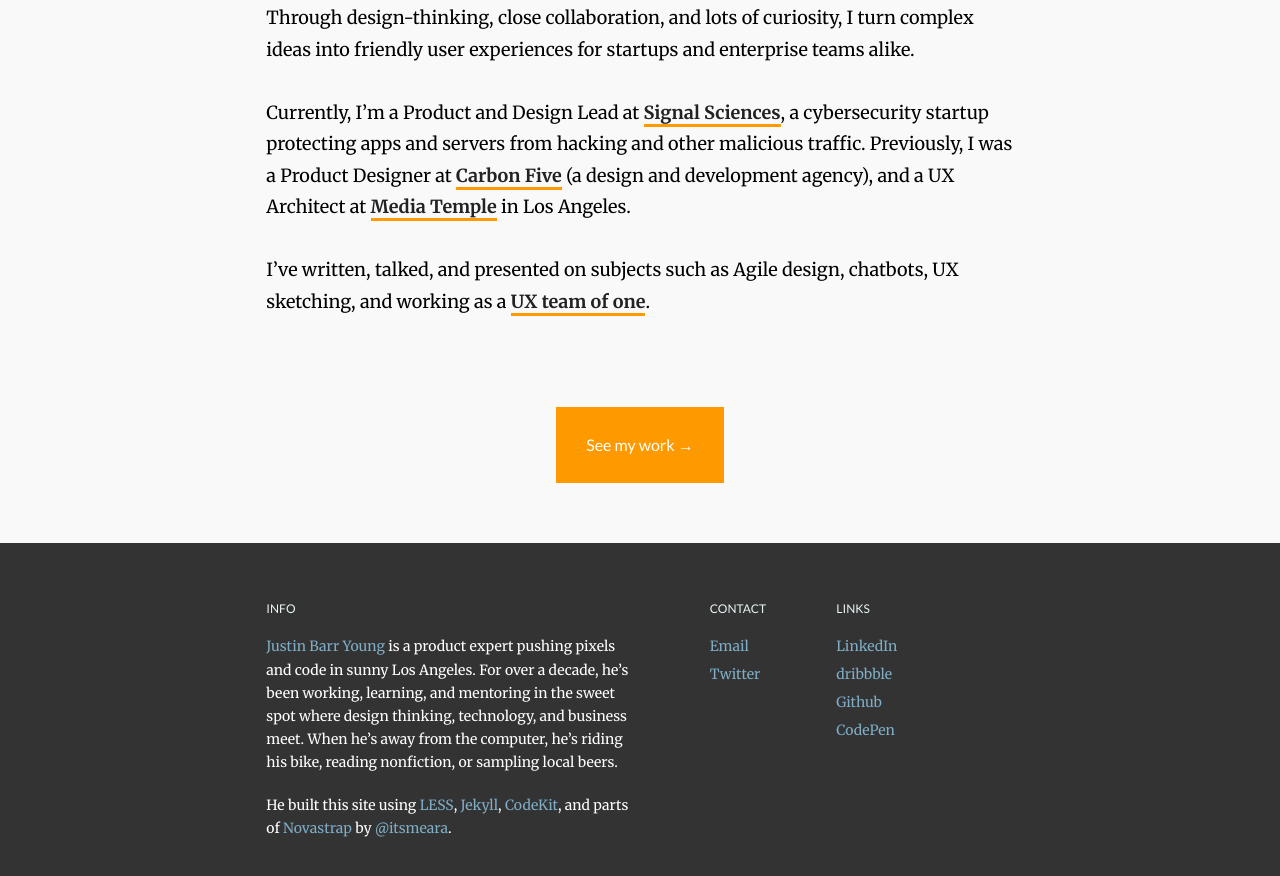
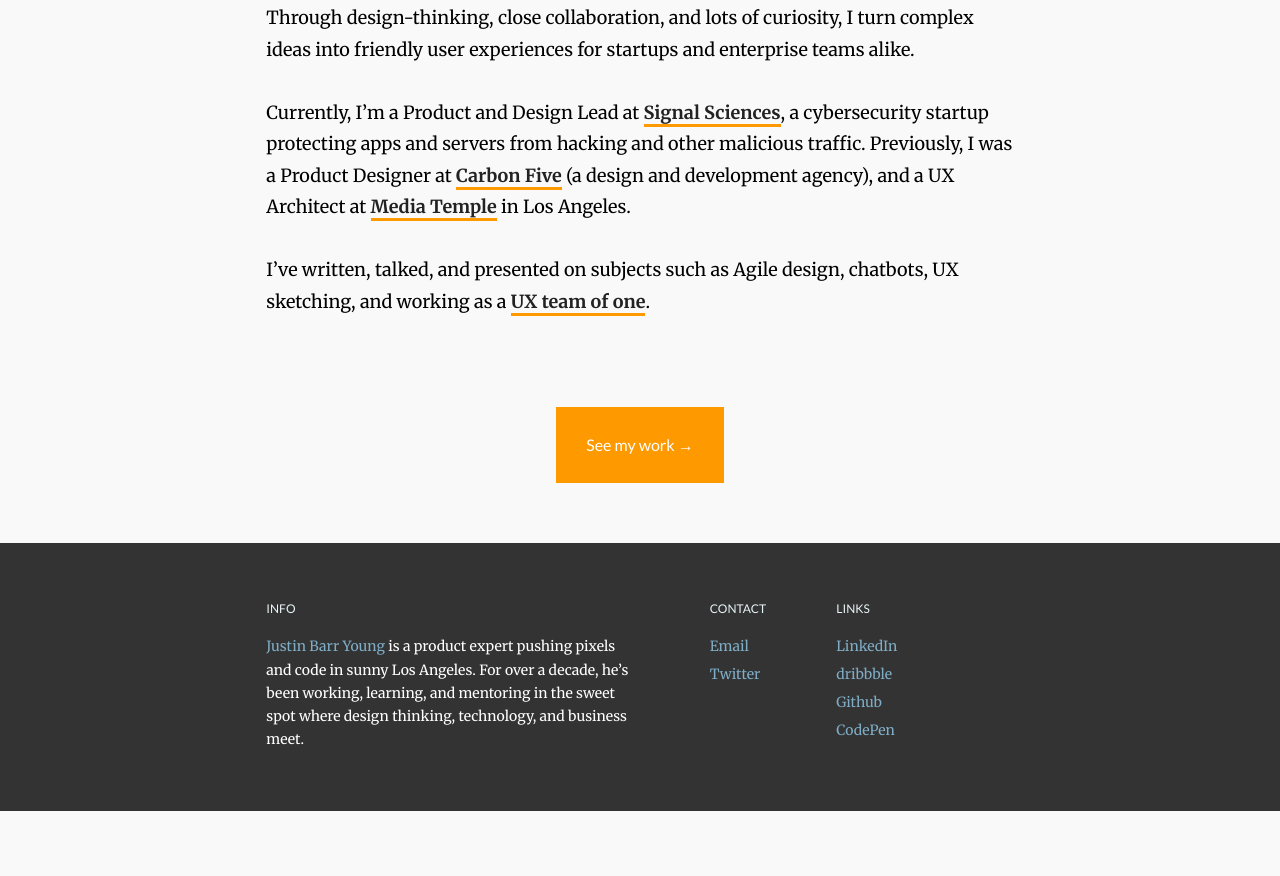
Before and after one commit to justinbyo/jbarr-v3, a Jekyll site: the page built from index.html, in a window 1280 px wide and 900 px high, scrolled down 698 px. Shown: the top 876 px of the window. Built offline with Jekyll 4.4.1, drawn with Linux system fonts in a browser that asks for light colours; nearby versions of some CDN libraries; after the commit the page ends 1509 px from its top, so only the background shows below that.

Commit message:
Tweaked footer

```diff
--- a/_includes/footer.html
+++ b/_includes/footer.html
@@ -15,10 +15,8 @@
 				<a href="{{ site.github.url }}/" title="Home">Justin Barr Young</a> is a product expert
 				pushing pixels and code in sunny Los Angeles. For over a decade, he&rsquo;s been working,
 				learning, and mentoring in the sweet spot where design thinking,
-				technology, and business meet. When he&rsquo;s away from the
-				computer, he&rsquo;s riding his bike, reading nonfiction, or sampling local beers.
+				technology, and business meet.
 			</p>
-			<p>He built this site using <a href="http://lesscss.org/" title="LESS">LESS</a>, <a href="http://jekyllrb.com/" title="Jekyll framework">Jekyll</a>, <a href="https://incident57.com/codekit/" title="CodeKit">CodeKit</a>, and parts of <a href="https://css-tricks.com/design-systems-building-future/"  title="CSS-Tricks article">Novastrap</a> by <a href="https://twitter.com/itsmeara"  title="Ara Abcarians twitter">@itsmeara</a>.</p>
 		</div>
 		<div class="grid-col  span1  push1  contact">
 			<h3>Contact</h3>
```
Also changed, not shown: Gemfile.lock, 6 other files.
